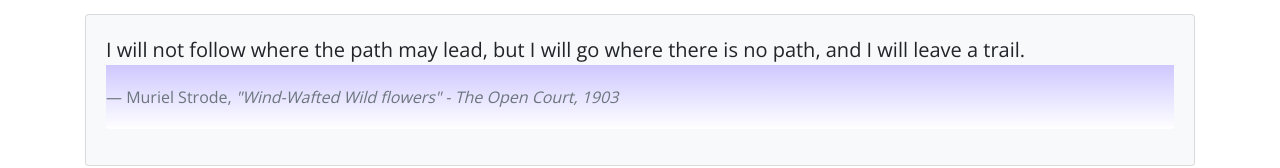
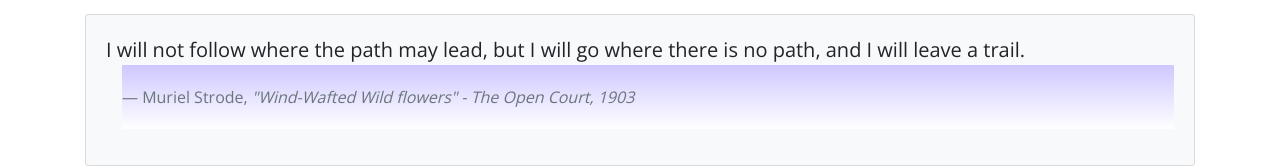
Before and after one commit to willcofer555/Nucamp_site, a website: page aboutus.html in a window 1280 px wide. Shown: the part 660-828 px from the top of the page. Drawn offline with nearby package versions, Linux system fonts and the light colour scheme.

Commit message:
fixed citation marigin

```diff
--- a/aboutus.html
+++ b/aboutus.html
@@ -88,7 +88,7 @@
                         <p class="mb-0">
                                 I will not follow where the path may lead, but I will go where there is no path, and I will leave a trail.
                         </p>
-                        <footer class="blockquote-footer">Muriel Strode,
+                        <footer class="blockquote-footer ml-3">Muriel Strode,
                         <cite title="Source Title"> "Wind-Wafted Wild flowers" -
                             The Open Court, 1903
                         </cite>
```
